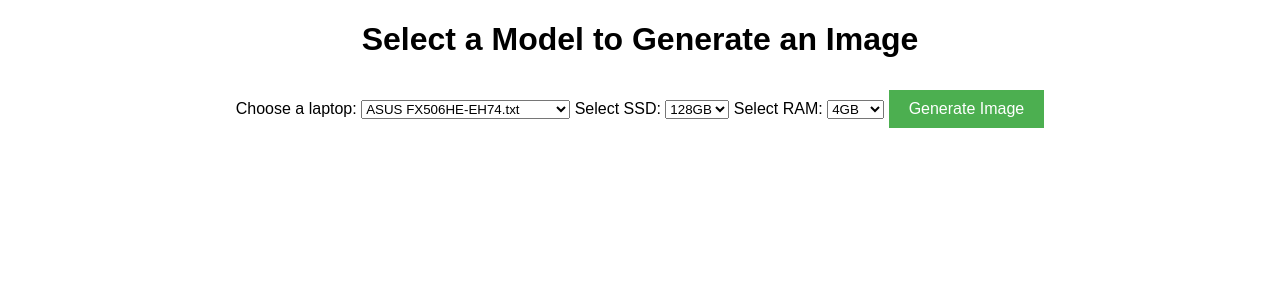
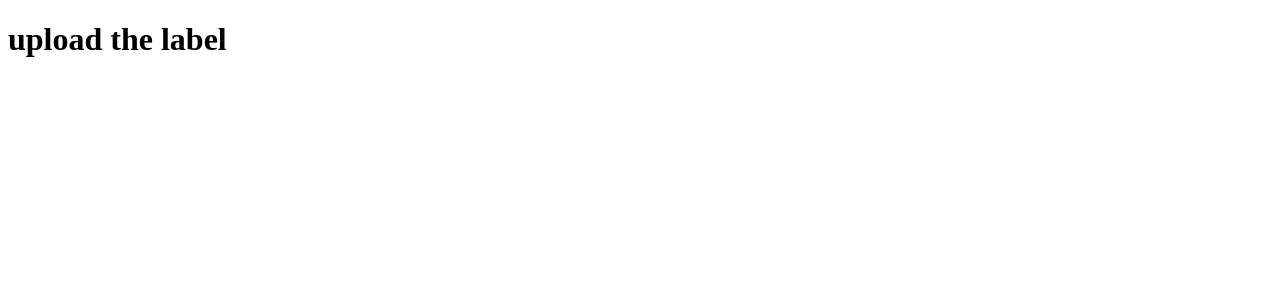
Before and after one commit to Tech-doglas/AutoLabel, a Flask app: page / in a window 1280 px wide. Shown: the top 300 px of the page. Run offline with Flask 3, Linux system fonts and the light colour scheme.

Commit message:
update: font size updated

```diff
--- a/app.py
+++ b/app.py
@@ -20,7 +20,7 @@ IMAGE_CONFIGS = {
         'width': 1100,
         'height': 480,
         'dpi': 600,
-        'font_size': 6
+        'font_size': 6.5
     },
     'dell': {
         'width': 1100,
@@ -54,12 +54,7 @@ RAM_value = [
 
 @app.route('/')
 def index():
-    ssd_values = SSD_value  # SSD options
-    ram_values = RAM_value  # RAM options
-    text_files = [f for f in os.listdir(DATA_FOLDER) if f.endswith('.txt')]
-    merged_names = list(set(re.sub(r'(_\d+)', '', name) for name in text_files))
-    merged_names.sort()
-    return render_template('index.html', ssd_values=ssd_values, ram_values=ram_values, text_files=merged_names)
+    return render_template('index.html')
 
 
 @app.route('/generate-image', methods=['POST'])
@@ -108,12 +103,16 @@ def generate_image():
 
         # Draw content onto the image
         lines = content.splitlines()
-        x, y = 30, 30
+        x, y = 30, 50
         line_spacing = 10
 
         for line in lines:
             # Bold and larger for specific headings
-            font = bold_font if line.strip() in ["Performance", "Software"] else regular_font
+            if brand == "dell":
+                font = bold_font if line.strip() in ["Performance", "Software"] else regular_font
+            else:
+                font = bold_font
+
 
             if re.search(r'\b(SSD|Storage|STORAGE)\b', line, re.IGNORECASE):
                     if brand in ["msi", "dell"]:
@@ -161,7 +160,5 @@ def serve_image(filename):
 
 
 if __name__ == '__main__':
-    app.run(host='0.0.0.0',port=8080, ssl_context=("cert.pem", "key.pem"))
-    # serve(app, host="0.0.0.0", port=8080)
-
-#flask run --host 0.0.0.0 --port 8080 --cert adhoc
+    app.run(host='0.0.0.0',port=8080, ssl_context=("cert.pem", "key.pem")) #For server
+    # app.run(debug=True) # For testing
--- a/templates/index.html
+++ b/templates/index.html
@@ -3,102 +3,12 @@
   <head>
     <meta charset="UTF-8" />
     <meta name="viewport" content="width=device-width, initial-scale=1.0" />
-    <title>Image Display</title>
-    <style>
-      body {
-        font-family: Arial, sans-serif;
-        text-align: center;
-        margin: 0;
-        padding: 0;
-      }
-      #generate-form {
-        margin-top: 20px;
-      }
-      #print-button,
-      #generate-button {
-        padding: 10px 20px;
-        background-color: #4caf50;
-        color: white;
-        border: none;
-        cursor: pointer;
-        font-size: 16px;
-        margin-top: 10px;
-      }
-      #print-button:hover,
-      #generate-button:hover {
-        background-color: #45a049;
-      }
-      #image-container img {
-        max-width: 100%; /* Prevent image overflow */
-        height: auto;
-      }
-
-      /* Ensure the image fits the page for printing */
-      @media print {
-        body {
-          margin: 0;
-          padding: 0;
-        }
-        /* Hide the print button and other content during printing */
-        #print-button,
-        #generate-form {
-          display: none;
-        }
-        #image-container {
-          width: 100%;
-          height: 100%;
-          text-align: center;
-        }
-        #image-container img {
-          width: 100%;
-          height: auto;
-          display: block;
-          margin: 0 auto;
-          object-fit: contain;
-          image-rendering: -webkit-optimize-contrast;
-          image-rendering: crisp-edges;
-        }
-        /* Define custom page size for printing */
-        @page {
-          margin: 0;
-          size: 62mm 29mm;
-        }
-      }
-    </style>
+    <title>Label Upload</title>
   </head>
   <body>
-    <h1>Select a Model to Generate an Image</h1>
+    <h1>upload the label</h1>
 
     <div class="content">
-      <form id="generate-form" action="/generate-image" method="POST">
-        <label for="text_files">Choose a laptop:</label>
-        <select id="text_files" name="text_files" required>
-          {% for text_file in text_files %}
-          <option value="{{ text_file }}">{{ text_file }}</option>
-          {% endfor %}
-        </select>
-        <label for="ssd">Select SSD:</label>
-        <select id="ssd" name="ssd">
-          {% for ssd in ssd_values %}
-          <option value="{{ ssd }}">{{ ssd }}</option>
-          {% endfor %}
-        </select>
-
-        <label for="ram">Select RAM:</label>
-        <select id="ram" name="ram">
-          {% for ram in ram_values %}
-          <option value="{{ ram }}">{{ ram }}</option>
-          {% endfor %}
-        </select>
-        <button id="generate-button" type="submit">Generate Image</button>
-      </form>
-
-      <div id="image-container">
-        {% if image_url %}
-        <img src="{{ image_url }}" alt="Generated Image" />
-        <button id="print-button" onclick="window.print()">Print Image</button>
-        {% endif %}
-      </div>
     </div>
   </body>
 </html>
```
Also changed, not shown: templates/display_image.html (deleted, +0 -81 lines).
